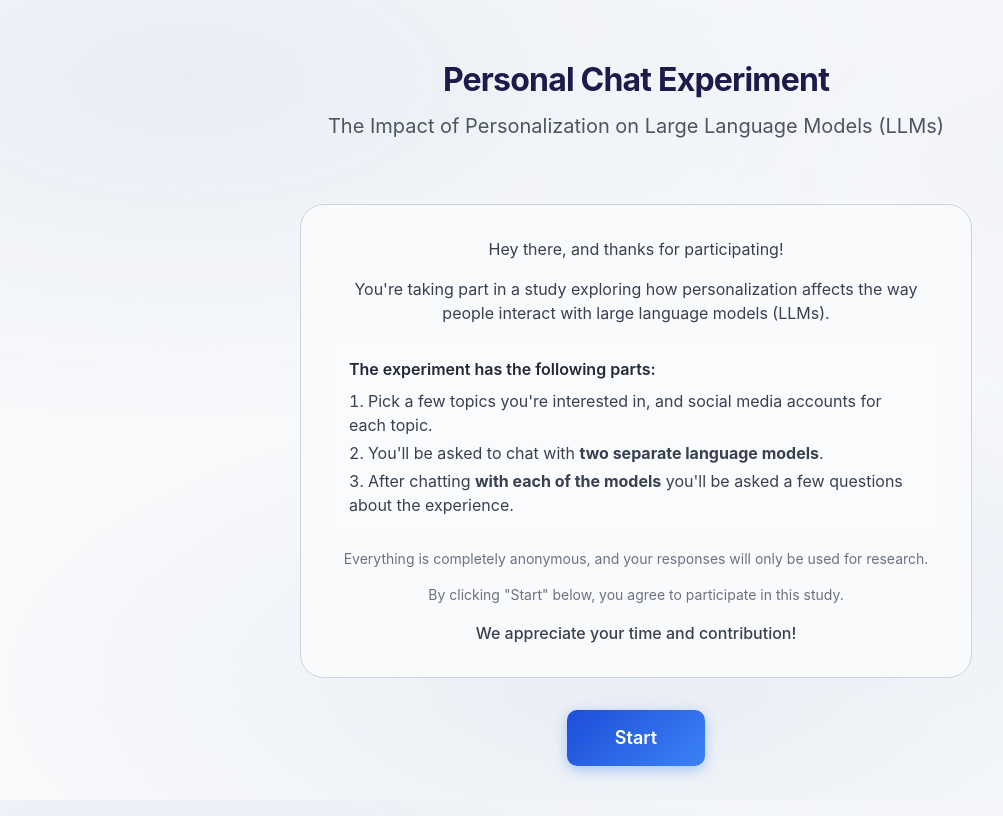
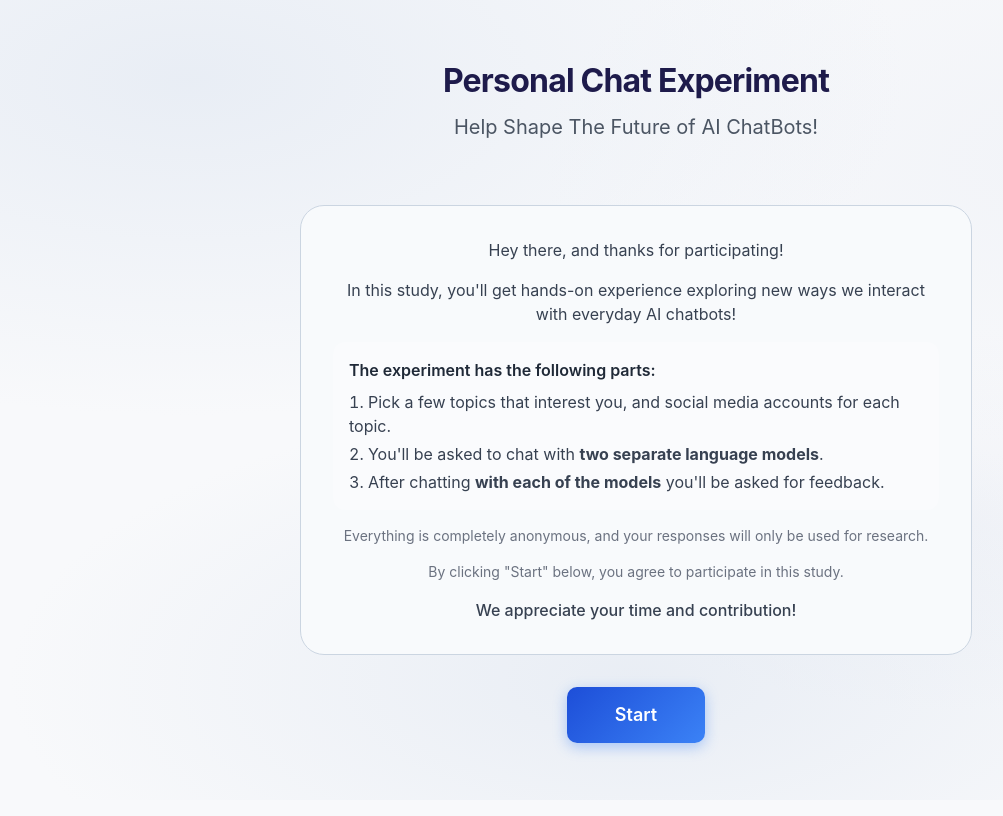
Before and after one commit to nirlotan/personal_llm, a Next.js app in the folder frontend/: page / in a window 1280 px wide. Shown: the top 816 px of the page, without its empty margins (4-1007 px from the left). Built offline with nearby package versions, Linux system fonts and the light colour scheme.

Commit message:
Final updates before 2nd experiment

```diff
--- a/frontend/src/app/page.tsx
+++ b/frontend/src/app/page.tsx
@@ -25,7 +25,7 @@ export default function TutorialPage() {
           Personal Chat Experiment
         </h1>
         <h2 className="text-xl text-gray-600 mb-6">
-          The Impact of Personalization on Large Language Models (LLMs)
+          Help Shape The Future of AI ChatBots!
         </h2>
       </header>
 
@@ -34,16 +34,15 @@ export default function TutorialPage() {
           Hey there, and thanks for participating!
         </p>
         <p className="text-gray-700">
-          You&apos;re taking part in a study exploring how personalization affects
-          the way people interact with large language models (LLMs).
+          In this study, you&apos;ll get hands-on experience exploring new ways we interact with everyday AI chatbots!
         </p>
 
         <div className="text-left space-y-2 bg-white/20 rounded-xl p-4">
           <p className="font-semibold text-gray-800">The experiment has the following parts:</p>
           <ol className="list-decimal list-inside space-y-1 text-gray-700">
-            <li>Pick a few topics you&apos;re interested in, and social media accounts for each topic.</li>
+            <li>Pick a few topics that interest you, and social media accounts for each topic.</li>
             <li>You&apos;ll be asked to chat with <strong>two separate language models</strong>.</li>
-            <li>After chatting <strong>with each of the models</strong> you&apos;ll be asked a few questions about the experience.</li>
+            <li>After chatting <strong>with each of the models</strong> you&apos;ll be asked for feedback.</li>
           </ol>
         </div>
 
```
Also changed, not shown: 2 other files (tests, documents, lock files or other folders).
